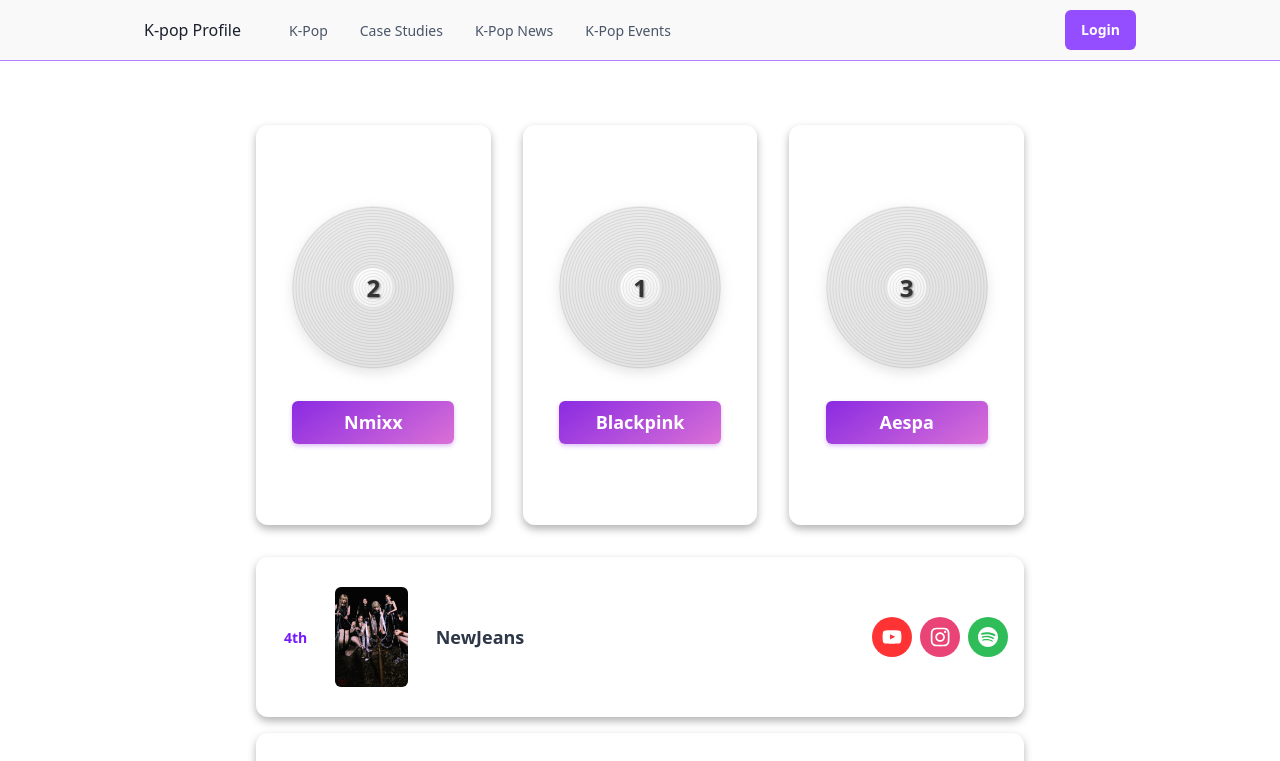
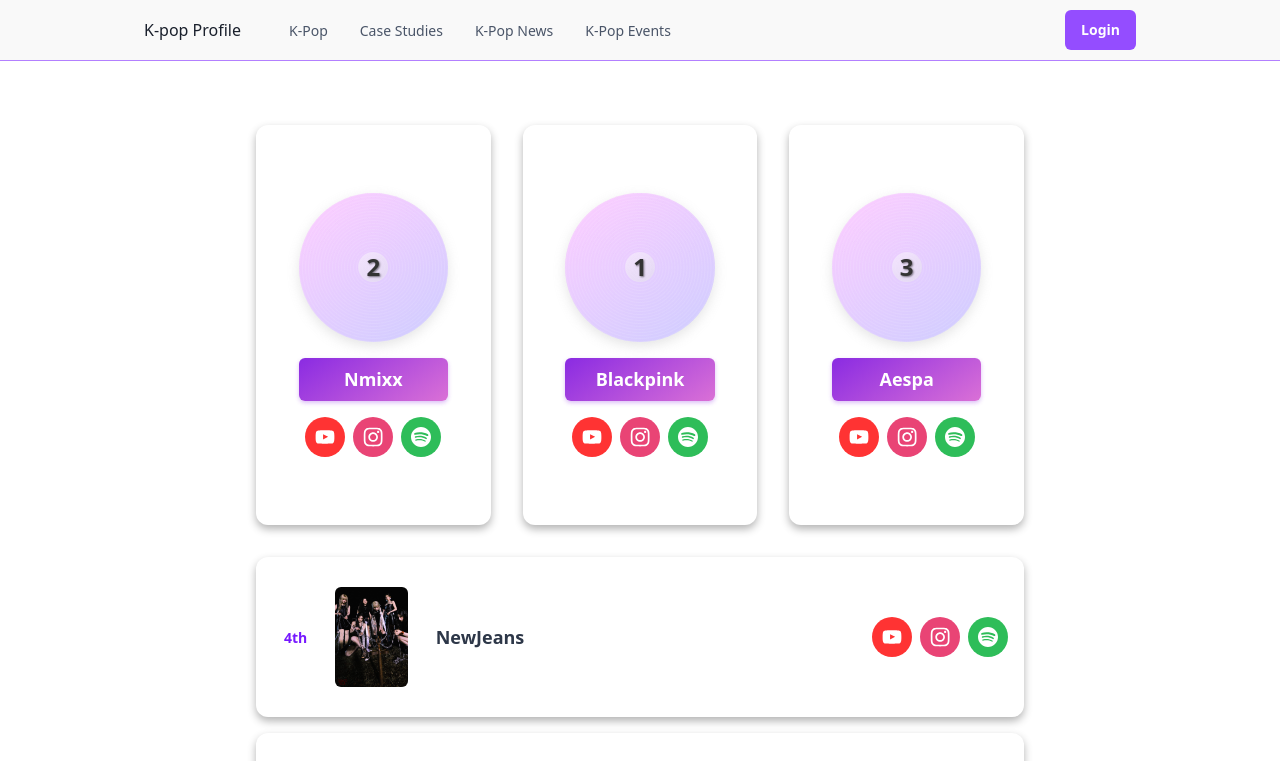
Before and after one commit to chvaldez10/kpop-profile, a Next.js app in the folder kpop-profile/: page / in a window 1280 px wide. Shown: the top 761 px of the page. Built offline with nearby package versions, Linux system fonts and the light colour scheme.

Commit message:
platinum plaque ui tweaks

```diff
--- a/kpop-profile/src/components/core/leaderboard/PlatinumPlaque.tsx
+++ b/kpop-profile/src/components/core/leaderboard/PlatinumPlaque.tsx
@@ -1,42 +1,45 @@
-"use client";
-
 import { FC } from "react";
-import { VStack, useMediaQuery } from "@chakra-ui/react";
+import { VStack } from "@chakra-ui/react";
 import { LeaderboardEntry } from "@/types/profile/leaderboardEntry";
 
 // Components
 import AwardPlaque from "./atoms/AwardPlaque";
 import VinylRecords from "./VinylRecords";
+import HorizontalSocialStack from "./atoms/HorizontalSocialStack";
 
 interface PlatinumPlaqueProps extends LeaderboardEntry {
   order: { base: number; md: number };
 }
 
-const TopThreeCard: FC<PlatinumPlaqueProps> = ({ group, rank, order }) => {
+const PlatinumPlaque: FC<PlatinumPlaqueProps> = ({ group, rank, order }) => {
   // Check if the screen is mobile
-  const [isMobile] = useMediaQuery("(max-width: 768px)");
+  // const [isMobile] = useMediaQuery("(max-width: 768px)");
 
   return (
     <VStack
-      spacing={8}
+      spacing={4}
       bg="white"
       borderRadius="xl"
-      p={{ base: 6, md: 4 }}
+      p={{ base: 4, md: 6 }}
       alignItems="center"
       justifyContent="center"
-      h={{ base: "160px", md: "400px" }}
-      w={{ base: "full", md: "300px" }}
+      h={{ base: "60vh", md: "400px" }}
+      w={{ base: "90%", md: "300px" }}
       boxShadow="0 4px 8px rgba(0, 0, 0, 0.3)"
+      mx="auto"
       order={order}
       position="relative"
     >
       {/* Vinyl Records */}
-      {!isMobile && <VinylRecords rank={rank} />}
+      <VinylRecords rank={rank} />
 
       {/* Award Plaque */}
       <AwardPlaque label={group.name} />
+
+      {/* Social Stack */}
+      <HorizontalSocialStack />
     </VStack>
   );
 };
 
-export default TopThreeCard;
+export default PlatinumPlaque;
--- a/kpop-profile/src/components/core/leaderboard/RankCard.tsx
+++ b/kpop-profile/src/components/core/leaderboard/RankCard.tsx
@@ -1,5 +1,5 @@
 import { FC } from "react";
-import { HStack, Image, Box } from "@chakra-ui/react";
+import { HStack, Image } from "@chakra-ui/react";
 import { LeaderboardEntry } from "@/types/profile/leaderboardEntry";
 import { RankBadge } from "@/components/core/ui";
 
@@ -42,9 +42,7 @@
       </HStack>
 
       {/* Group Socials */}
-      <Box>
-        <HorizontalSocialStack />
-      </Box>
+      <HorizontalSocialStack />
     </HStack>
   );
 };
--- a/kpop-profile/src/components/core/leaderboard/VinylRecords.tsx
+++ b/kpop-profile/src/components/core/leaderboard/VinylRecords.tsx
@@ -9,10 +9,10 @@
 const VinylRecords: React.FC<VinylRecordsProps> = ({ rank }) => {
   return (
     <Box
-      w="80%"
+      w={{ base: "70%", md: "80%" }}
       aspectRatio={1}
       borderRadius="full"
-      bg="linear-gradient(145deg, #EDEDED, #E0E0E0)"
+      bg="linear-gradient(145deg, rgba(255, 0, 255, 0.1), rgba(0, 0, 255, 0.1))"
       position="relative"
       boxShadow="0 4px 12px rgba(169, 169, 169, 0.3)"
       _before={{
@@ -21,8 +21,8 @@
         top: "50%",
         left: "50%",
         transform: "translate(-50%, -50%)",
-        width: "25%",
-        height: "25%",
+        width: "20%",
+        height: "20%",
         borderRadius: "full",
         bg: "linear-gradient(145deg, #FFFFFF, #F0F0F0)",
         display: "flex",
@@ -36,7 +36,7 @@
         left: "50%",
         transform: "translate(-50%, -50%)",
         color: "#333",
-        fontSize: "2xl",
+        fontSize: { base: "lg", md: "2xl" },
         fontWeight: "bold",
         textShadow: "1px 1px 2px rgba(0, 0, 0, 0.5)",
         zIndex: 1,
@@ -50,7 +50,9 @@
         right="0"
         bottom="0"
         borderRadius="full"
-        background="repeating-radial-gradient(circle at 50% 50%, transparent 0, transparent 1px, rgba(50, 50, 50, 0.1) 2px, transparent 3px)"
+        background={`linear-gradient(145deg, rgba(255, 0, 255, 0.1), rgba(0, 0, 255, 0.1)),
+          repeating-radial-gradient(circle at 50% 50%, transparent 0, transparent 1px, rgba(255, 255, 255, 0.1) 2px, transparent 3px),
+          repeating-radial-gradient(circle at 50% 50%, transparent 0, transparent 1px, rgba(255, 255, 255, 0.1) 2px, transparent 3px)`}
       />
     </Box>
   );
```
